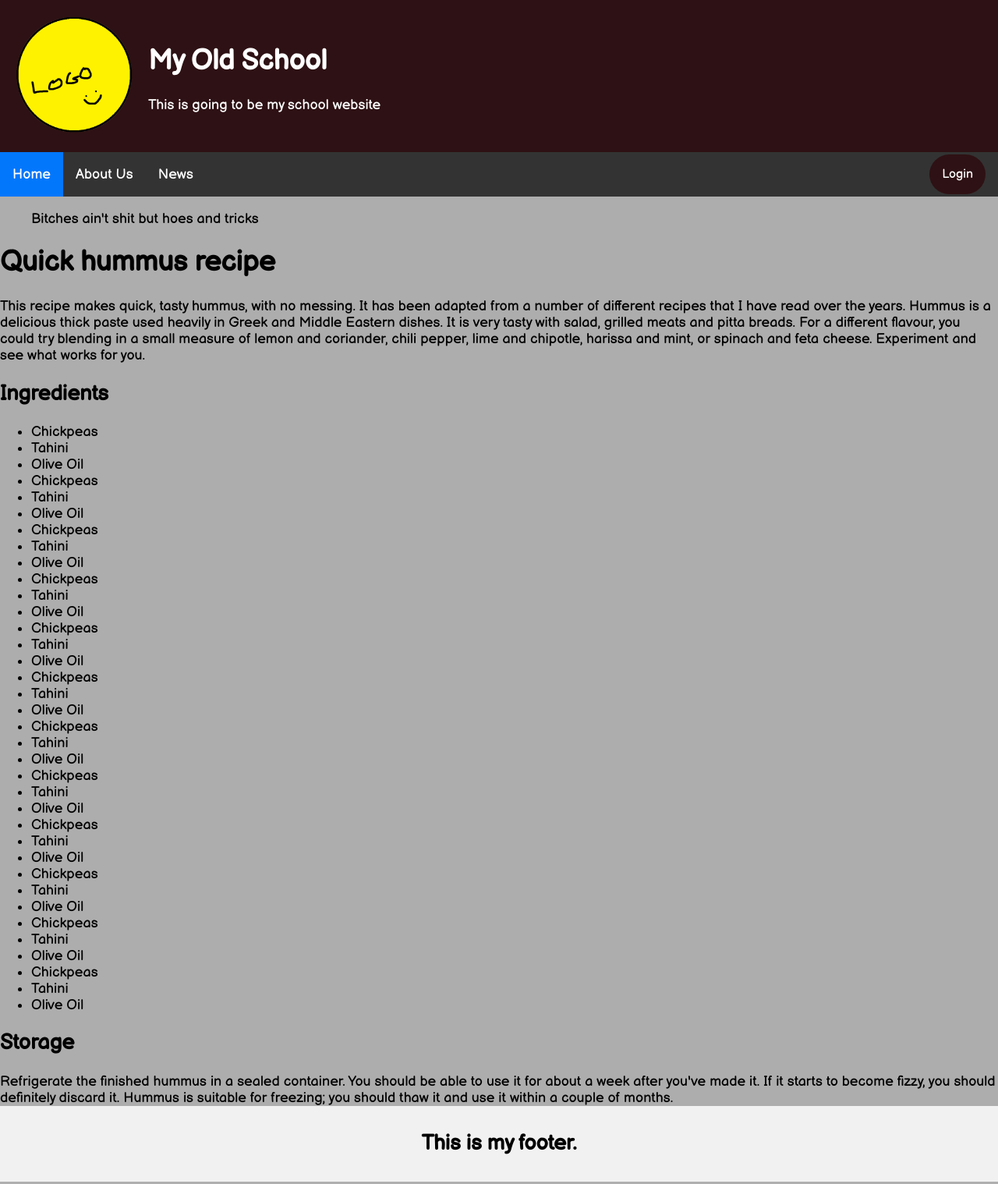
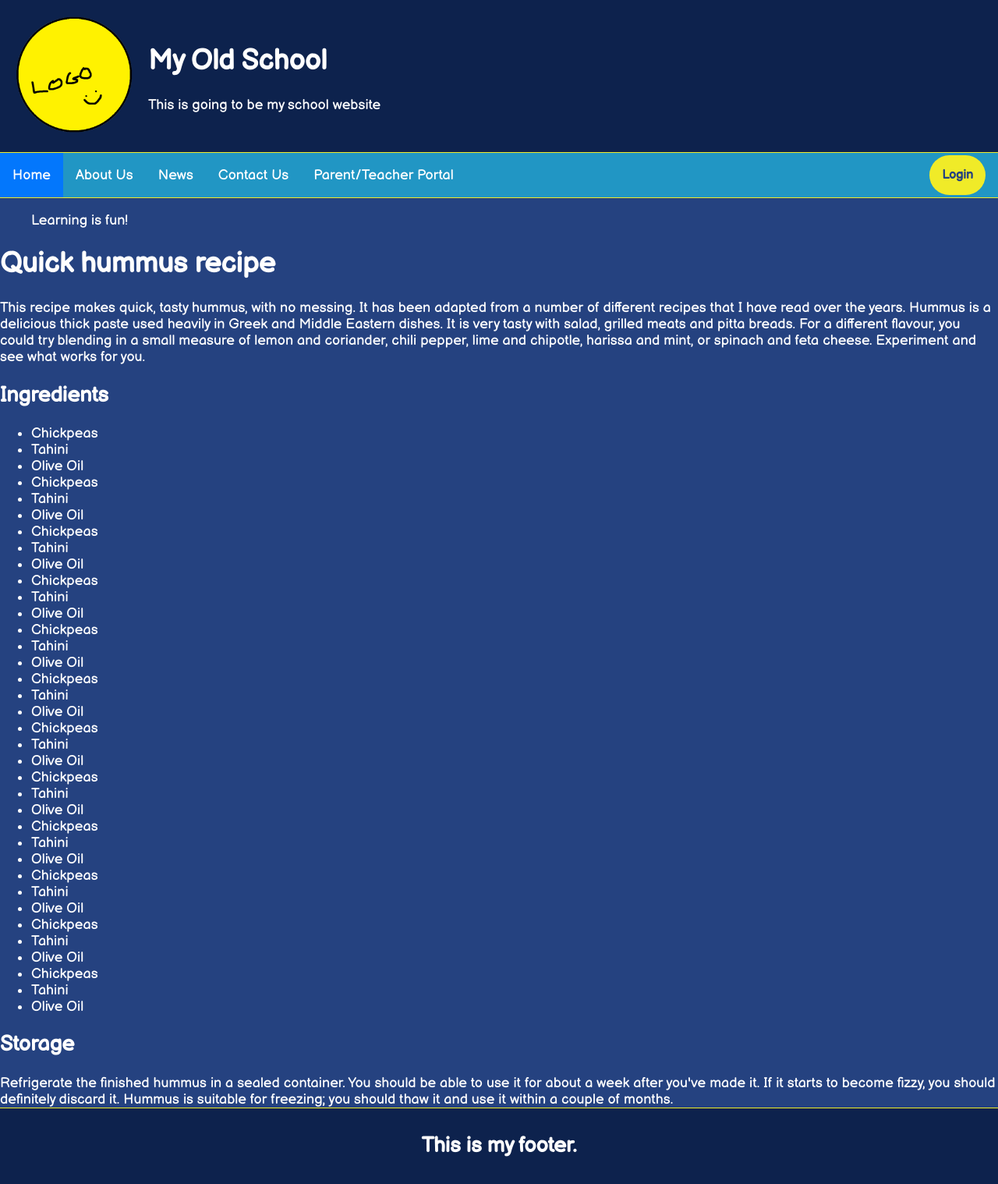
Before and after one commit to modjw/u10-a2, a PHP site: page / in a window 1280 px wide. Shown: the whole page at 78% size. Run offline with PHP 8.4, Linux system fonts and the light colour scheme.

Commit message:
changed page colours

```diff
--- a/index.html
+++ b/index.html
@@ -38,11 +38,13 @@
         <li class="page active"><a href="index.html">Home</a></li>
         <li class="page"><a href="about.html">About Us</a></li>
         <li><a href="news.html">News</a></li>
+        <li><a href="contact.html">Contact Us</a></li>
+        <li><a href="portal.html">Parent/Teacher Portal</a></li>
       </ul>
-        <button class="login-button">Login</button>
+        <button class="login-button"><strong>Login</strong></button>
     </nav>
 
-    <blockquote>Bitches ain't shit but hoes and tricks</blockquote>
+    <blockquote>Learning is fun!</blockquote>
 
     <h1>Quick hummus recipe</h1>
 
--- a/styles/style.css
+++ b/styles/style.css
@@ -1,6 +1,7 @@
 html {
-  background-color: #ADADAD;
+  background-color: #254280;
   font-size: 18px;
+  color: white;
   font-family: Balsamiq Sans, Lato, sans-serif;
   -webkit-font-smoothing: antialiased;
   -moz-osx-font-smoothing: grayscale;
@@ -11,7 +12,7 @@ body {
 }
 
 header {
-  background-color: #2E1114;
+  background-color: #0d224d;
   padding: 20px;
   margin: 0;
 }
@@ -40,10 +41,13 @@ header {
 }
 
 .navbar {
-  background-color: #333;
+  background-color: #2196c4;
   top: 0;
   width: 100%;
   display: flex;
+  border-style: solid;
+  border-color: #f0eb28;
+  border-width: 1px 0px;
 }
 
 .topnav {
@@ -68,8 +72,8 @@ header {
 }
 
 .login-button {
-  background-color: #2E1114;
-  color: white;
+  background-color: #f0eb28;
+  color: #254280;
   font-family: Balsamiq Sans, Lato, sans-serif;
   font-size: 16px;
   margin: 3px;
@@ -82,7 +86,7 @@ header {
 
 /* Change the link color to #111 (black) on hover */
 .topnav li a:hover {
-  background-color: #111;
+  background-color: #254280;
 }
 
 .active {
@@ -95,7 +99,10 @@ header {
 /* footer */
 
 .footer {
-  background-color: #F1F1F1;
+  background-color: #0d224d;
   text-align: center;
   padding: 10px;
+  border-style: solid;
+  border-color: #f0eb28;
+  border-width: 1px 0px 0px;
 }
```
